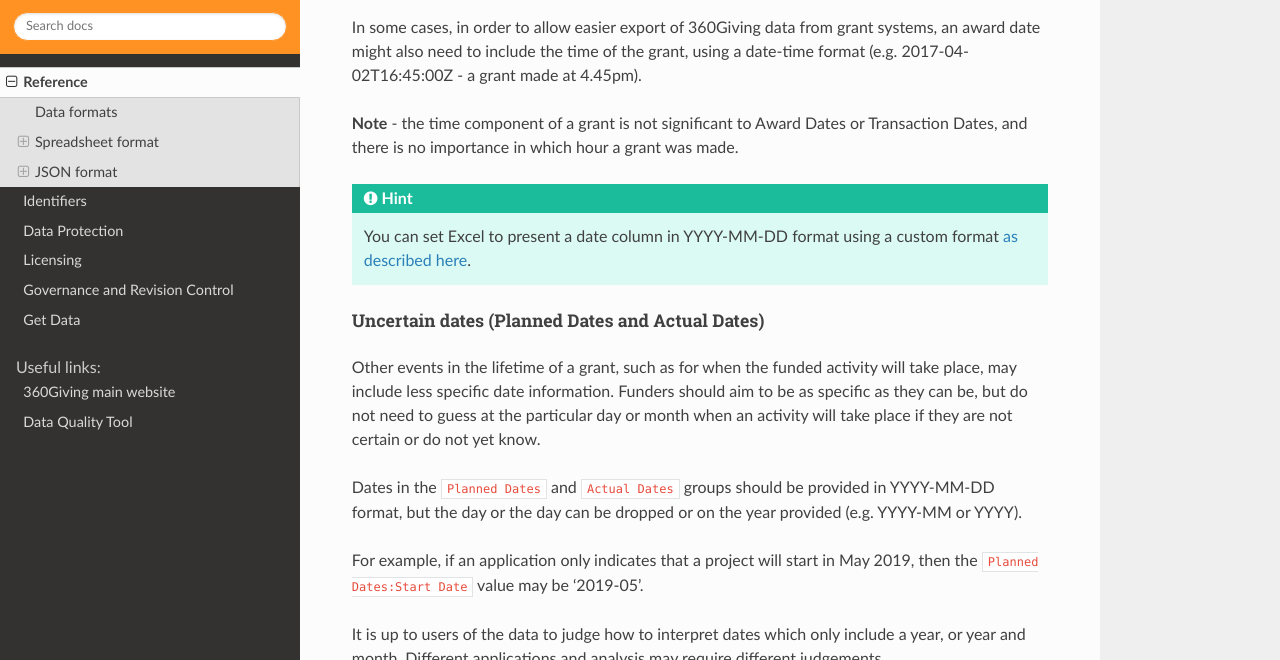
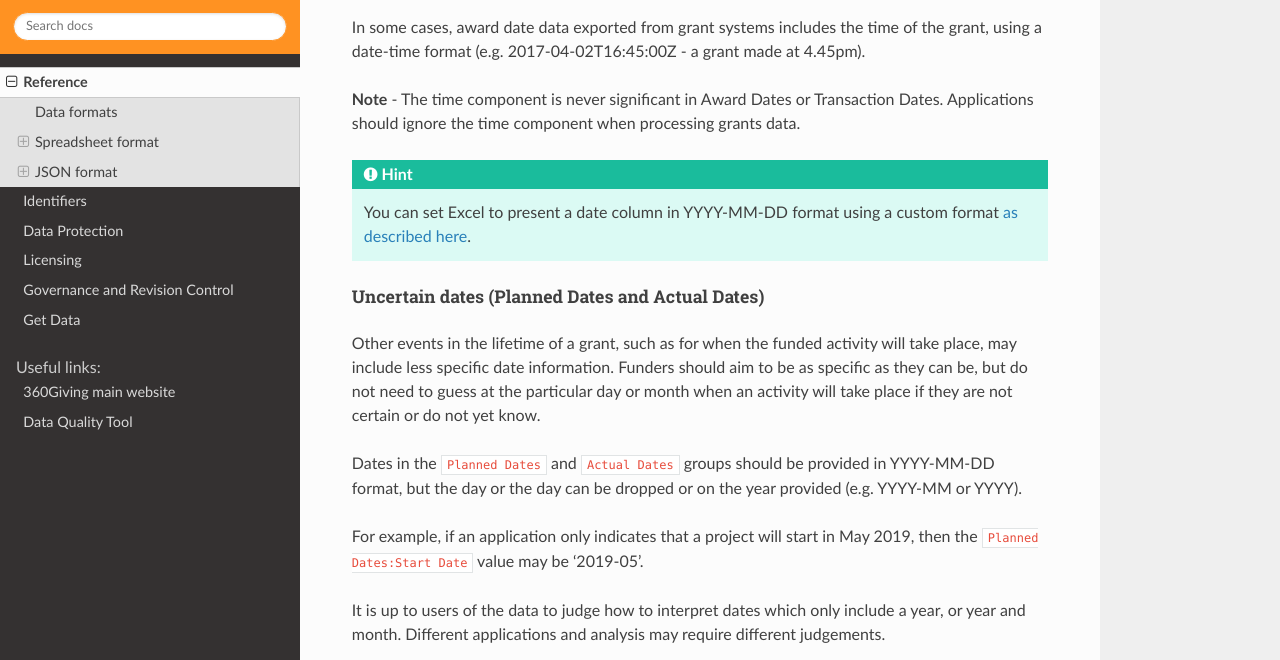
Before and after one commit to ThreeSixtyGiving/standard, a Sphinx documentation site: the page built from documentation/reference.md, in a window 1280 px wide and 900 px high, scrolled down 5863 px, cut to the strip 240-900 px from the top of the window. Built offline with Sphinx 7.4.7 and the Read the Docs theme 2.0.0, drawn with Linux system fonts in a browser that asks for light colours; comment, search, counter and statistics services are not loaded.

Commit message:
Update reference.md

````diff
--- a/documentation/reference.md
+++ b/documentation/reference.md
@@ -219,12 +219,10 @@ There are three different rules for validating dates:
 ##### Full dates (Award Dates and Transaction Dates)
 The ```Award Date``` **must** provide a full date, including year, month and day in YYYY-MM-DD format (e.g. 2017-04-02 for the 2nd April 2017).
 
-In some cases, in order to allow easier export of 360Giving data from grant systems, an award date might also need to include the time of the grant, using a date-time format (e.g. 2017-04-02T16:45:00Z - a grant made at 4.45pm).
+In some cases, award date data exported from grant systems includes the time of the grant, using a date-time format (e.g. 2017-04-02T16:45:00Z - a grant made at 4.45pm).
 
 
-**Note** - the time component of a grant is not significant to Award Dates or Transaction Dates, and there is no importance in which hour a grant was made.
-
-
+**Note** - The time component is never significant in Award Dates or Transaction Dates. Applications should ignore the time component when processing grants data.
 
 
 ```eval_rst
````
